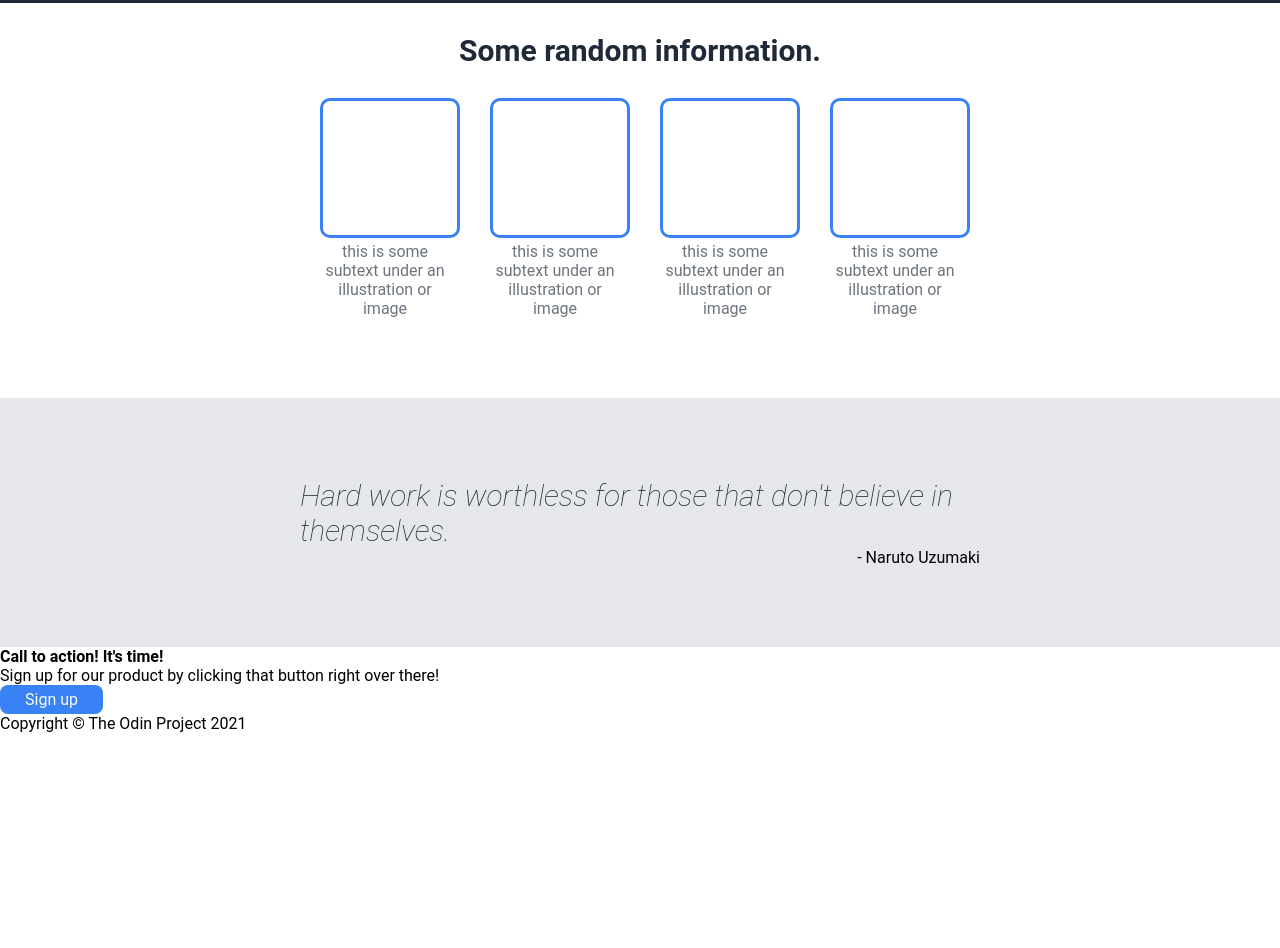
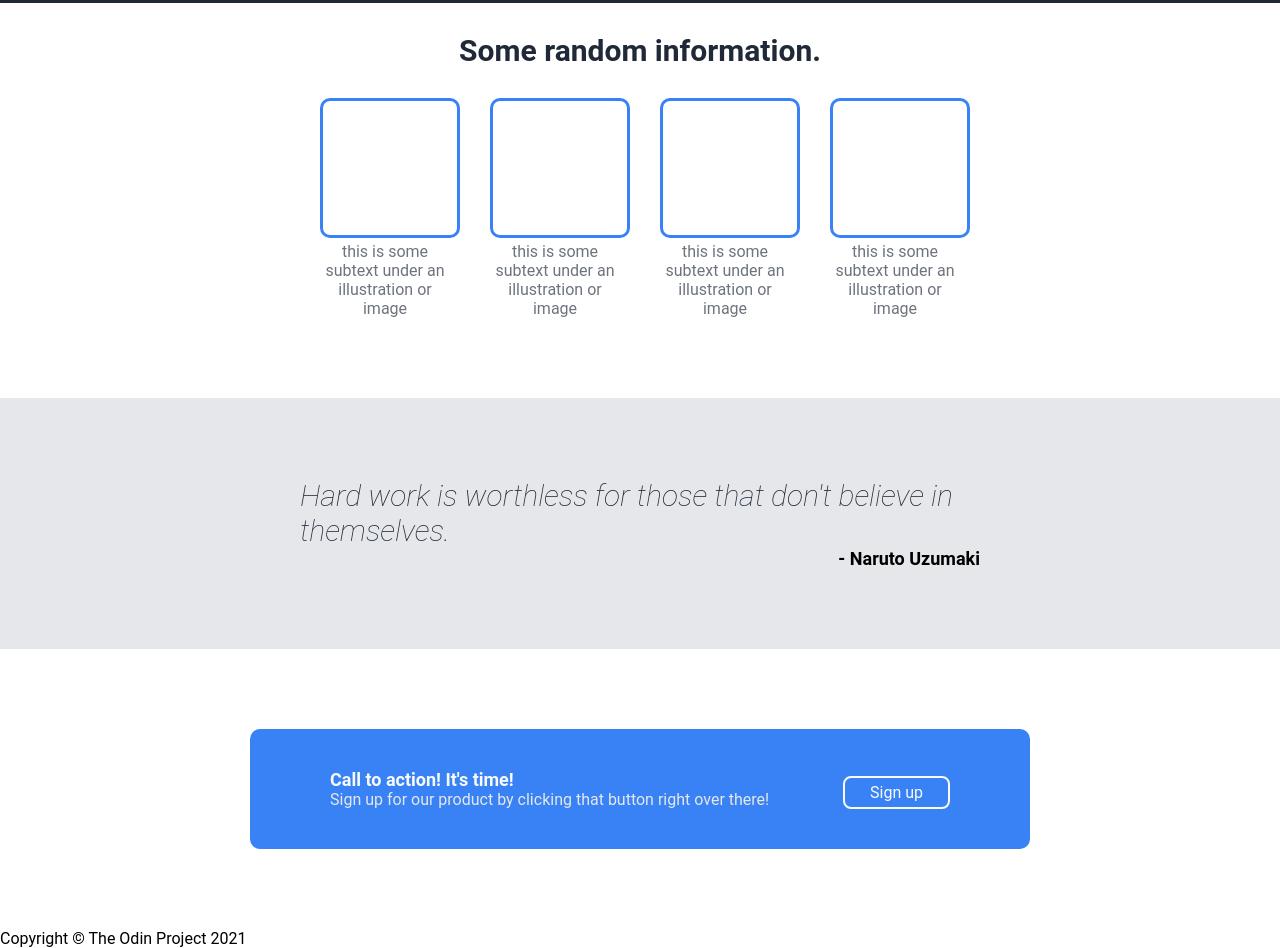
Before and after one commit to yushcodes/Landing-Page, a plain HTML site: page index.html in a window 1280 px wide. Shown: the part 415-1363 px from the top of the page. Before the commit the page ends 1148 px from the top, so only its background shows below. Drawn offline with Linux system fonts and the light colour scheme.

Commit message:
Style the sign up section

```diff
--- a/index.html
+++ b/index.html
@@ -50,11 +50,17 @@
         <p class="quote"><em>Hard work is worthless for those that don't believe in themselves.</em></p>
         <p class="author"> - Naruto Uzumaki</p>
     </div>
-    <div>
-        <strong>Call to action! It's time!</strong>
-        <p>Sign up for our product by clicking that button right over there!</p>
+    <div class="sign-up-section">
+        <div class="sign-up-container">
+            <div class="sign-up-left">
+                <strong>Call to action! It's time!</strong>
+                <p>Sign up for our product by clicking that button right over there!</p>
+            </div>
+            <div class="sign-up-right">
+                <button class="outlined-button">Sign up</button>
+            </div>
+        </div>
     </div>
-    <button>Sign up</button>
     <footer>Copyright © The Odin Project 2021</footer>
 </body>
 </body>
--- a/style.css
+++ b/style.css
@@ -141,4 +141,36 @@ h3 {
 
 .author {
     margin-left: auto;
+    font-weight: bold;
+    font-size: 18px;
 }
+
+.sign-up-section {
+    padding: 80px 250px;
+}
+
+.sign-up-container {
+    background-color: #3882f6;
+    display: flex;
+    justify-content: space-between;
+    padding: 40px 80px;
+    border-radius: 10px;
+}
+
+.outlined-button {
+    border: #f9faf8 2px solid;
+}
+
+strong {
+    color: #f9faf8;
+    font-size: 18px;
+}
+
+.sign-up-left p {
+    color: #e5e7eb;
+    font-size: 16px;
+}
+
+.sign-up-right {
+    align-self: end;
+}
```
